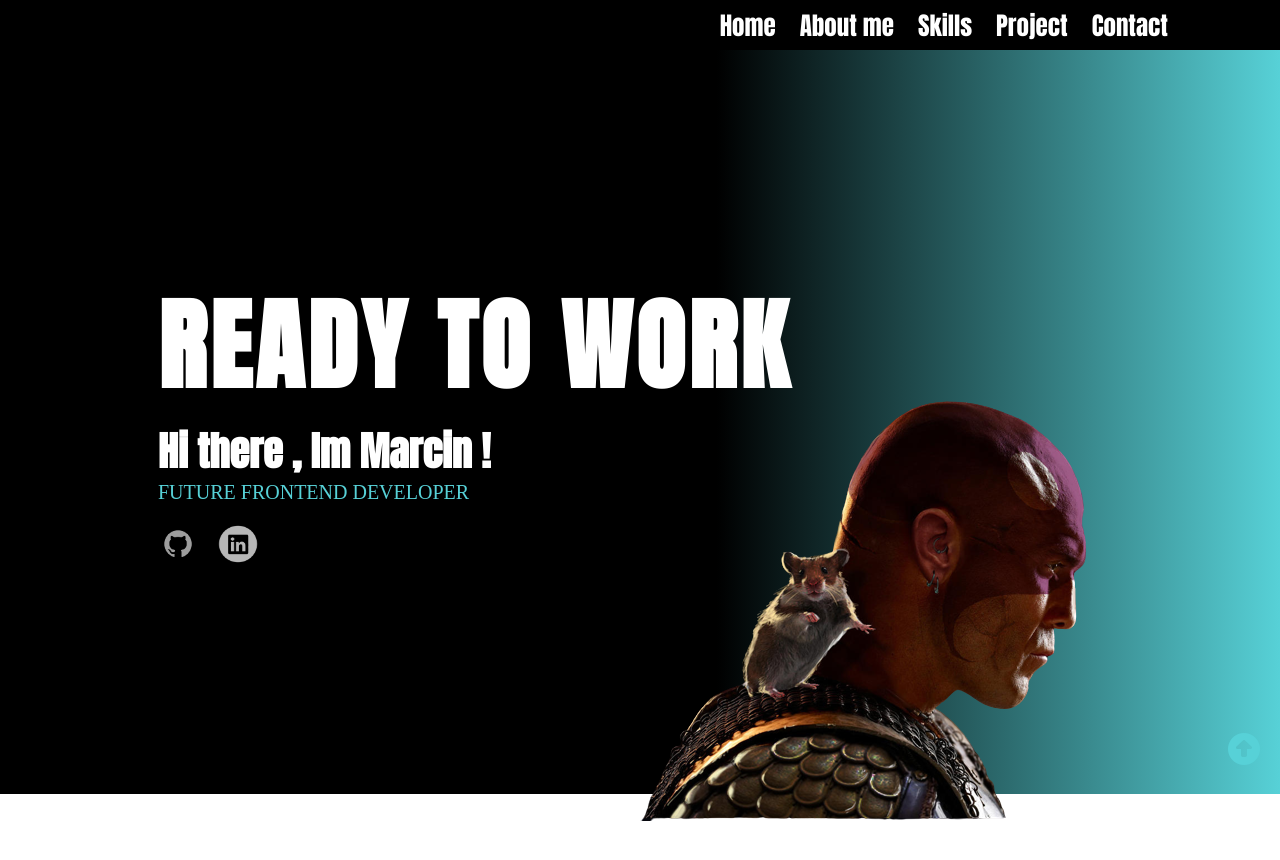
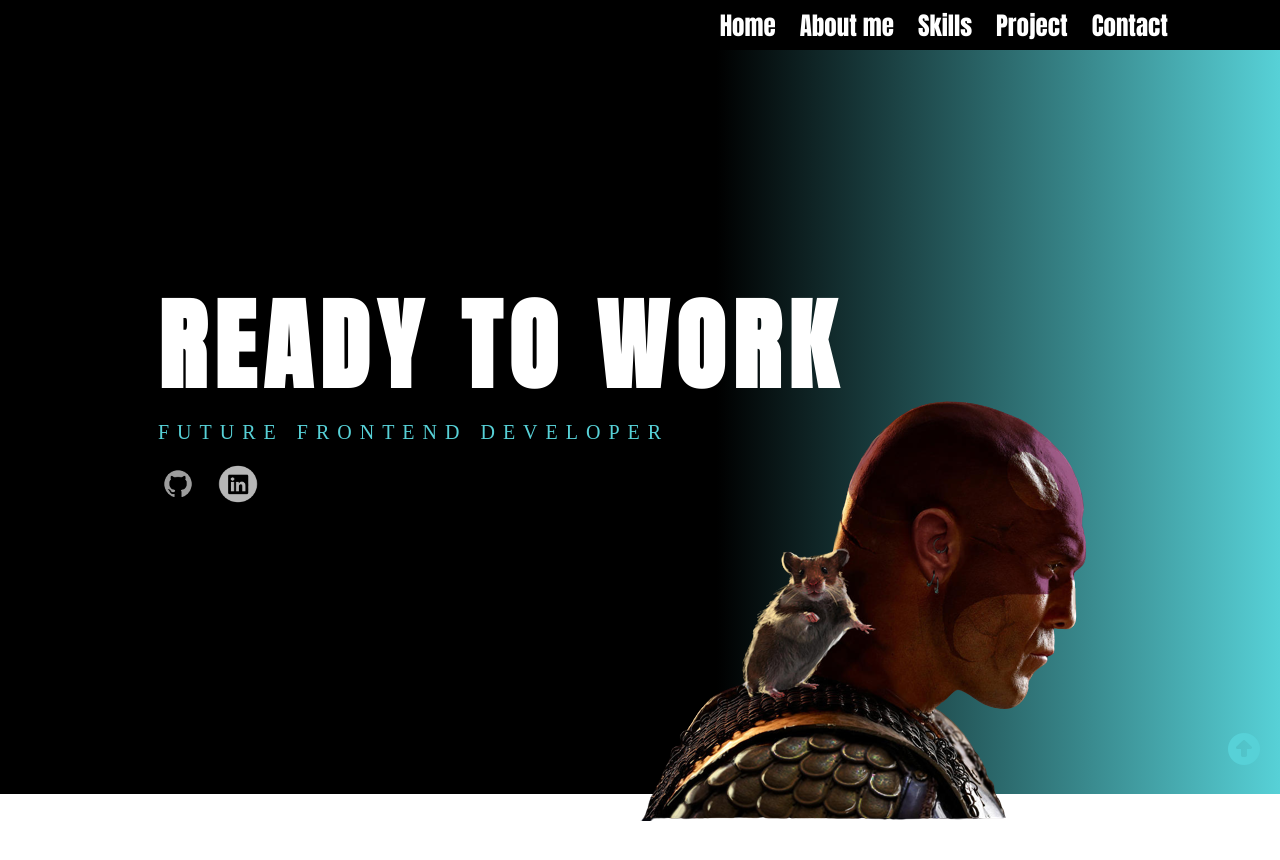
Before and after one commit to marcinoles87/mysite, a React (Create React App) app: page / in a window 1280 px wide. Shown: the top 860 px of the page. Built offline with nearby package versions, Linux system fonts and the light colour scheme; a web font is replaced by a local one.

Commit message:
add new info

```diff
--- a/src/components/Header.js
+++ b/src/components/Header.js
@@ -20,7 +20,6 @@ function Header() {
 
 
         <h1 className='header-info-text'>READY TO WORK</h1>
-        <h2>Hi there , Im Marcin !</h2>
         <p className='header-info-text2'> FUTURE FRONTEND DEVELOPER</p>
         {/* <button className='header-button'>More Info </button> */}
         <a href='https://github.com/marcinoles87'><img src={logoGh} alt='github-logo'></img></a>
--- a/src/components/header.scss
+++ b/src/components/header.scss
@@ -57,7 +57,7 @@ background: linear-gradient(90deg, rgba(0,0,0,1) 56%, rgba(87,209,215,1) 100%);
 
             font-size: 100px;
             font-family: 'Anton', cursive;
-            letter-spacing: 4px;
+            letter-spacing: 8px;
 
 
         }
@@ -65,6 +65,7 @@ background: linear-gradient(90deg, rgba(0,0,0,1) 56%, rgba(87,209,215,1) 100%);
         .header-info-text2{
             color: $primary-color;
             font-size: 20px;
+            letter-spacing: 8px;
         }
 
         .header-button{
```
